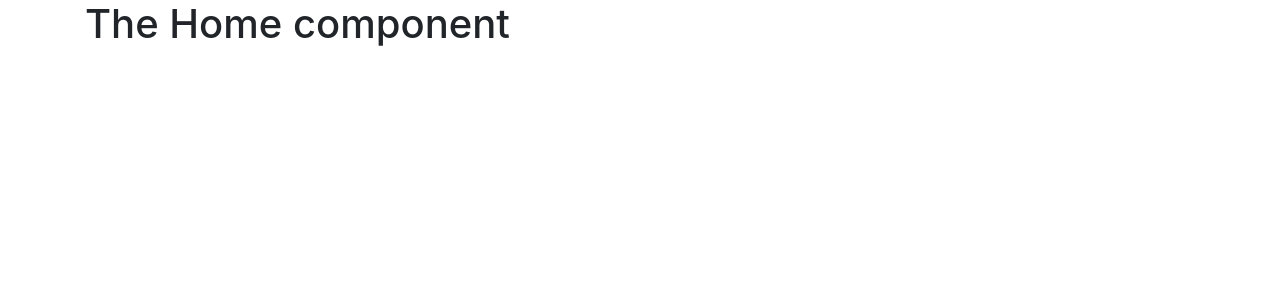
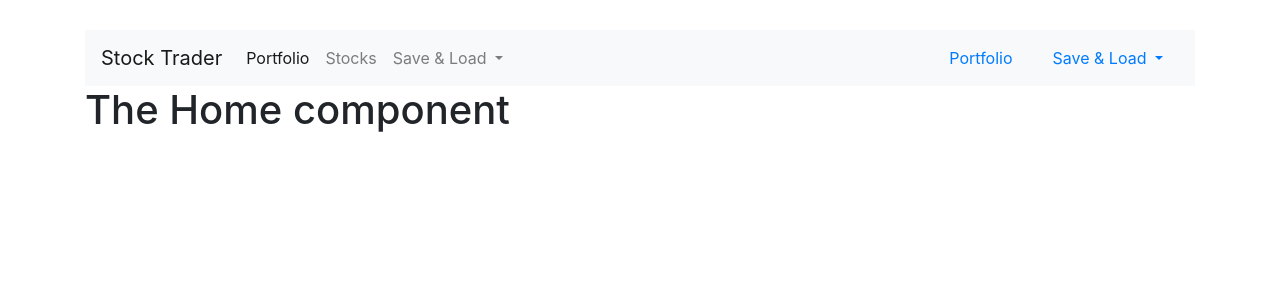
Before and after one commit to uniqueayo1988/stock-trader, a Vue app: page / in a window 1280 px wide. Shown: the top 300 px of the page. Built offline with nearby package versions, Linux system fonts and the light colour scheme.

Commit message:
Add App Header

```diff
--- a/src/App.vue
+++ b/src/App.vue
@@ -1,17 +1,26 @@
 <template>
   <div id="app" class="container">
-    <router-view></router-view>
+    <app-header />
+    <div class="row">
+      <div class="col-md-12">
+        <router-view></router-view>
+      </div>
+    </div>
   </div>
 </template>
 
 <script>
+import Header from '@/components/Header'
 export default {
   name: 'app',
   components: {
+    appHeader: Header
   }
 }
 </script>
 
 <style>
-
+  body {
+    padding: 30px;
+  }
 </style>
--- a/src/components/Header.vue
+++ b/src/components/Header.vue
@@ -1,3 +1,50 @@
 <template>
-  <h1>The Header component</h1>
+  <nav class="navbar navbar-expand-lg navbar-light bg-light">
+    <router-link to='/' class="navbar-brand" href="#">Stock Trader</router-link>
+    <button class="navbar-toggler" type="button" data-toggle="collapse" data-target="#navbarSupportedContent" aria-controls="navbarSupportedContent" aria-expanded="false" aria-label="Toggle navigation">
+      <span class="navbar-toggler-icon"></span>
+    </button>
+
+    <div class="collapse navbar-collapse" id="navbarSupportedContent">
+      <ul class="navbar-nav mr-auto">
+        <router-link to="/portfolio" class="nav-item active" activeClass="active" tag="li">
+          <a class="nav-link">Portfolio <span class="sr-only">(current)</span></a>
+        </router-link>
+        <router-link to="/stocks" class="nav-item" activeClass="active" tag="li">
+          <a class="nav-link">Stocks</a>
+        </router-link>
+        <li class="nav-item dropdown">
+          <a class="nav-link dropdown-toggle" href="#" id="navbarDropdown" role="button" data-toggle="dropdown" aria-haspopup="true" aria-expanded="false">
+            Save & Load
+          </a>
+          <div class="dropdown-menu" aria-labelledby="navbarDropdown">
+            <a class="dropdown-item" href="#">Save Data</a>
+            <a class="dropdown-item" href="#">Load Data</a>
+            <div class="dropdown-divider"></div>
+            <a class="dropdown-item" href="#">Something else here</a>
+          </div>
+        </li>
+      </ul>
+<!--       <form class="form-inline my-2 my-lg-0">
+        <input class="form-control mr-sm-2" type="search" placeholder="Search" aria-label="Search">
+        <button class="btn btn-outline-success my-2 my-sm-0" type="submit">Search</button>
+      </form> -->
+      <div class="form-inline my-2 my-lg-0">
+        <router-link to="/portfolio" class="nav-item mr-sm-2" activeClass="active">
+          <a class="nav-link">Portfolio <span class="sr-only">(current)</span></a>
+        </router-link>
+        <div class="nav-item dropdown my-2 my-sm-0">
+          <a class="nav-link dropdown-toggle" href="#" id="navbarDropdown" role="button" data-toggle="dropdown" aria-haspopup="true" aria-expanded="false">
+            Save & Load
+          </a>
+          <div class="dropdown-menu" aria-labelledby="navbarDropdown">
+            <a class="dropdown-item" href="#">Save Data</a>
+            <a class="dropdown-item" href="#">Load Data</a>
+            <div class="dropdown-divider"></div>
+            <a class="dropdown-item" href="#">Something else here</a>
+          </div>
+        </div>
+      </div>
+    </div>
+  </nav>
 </template>
```
